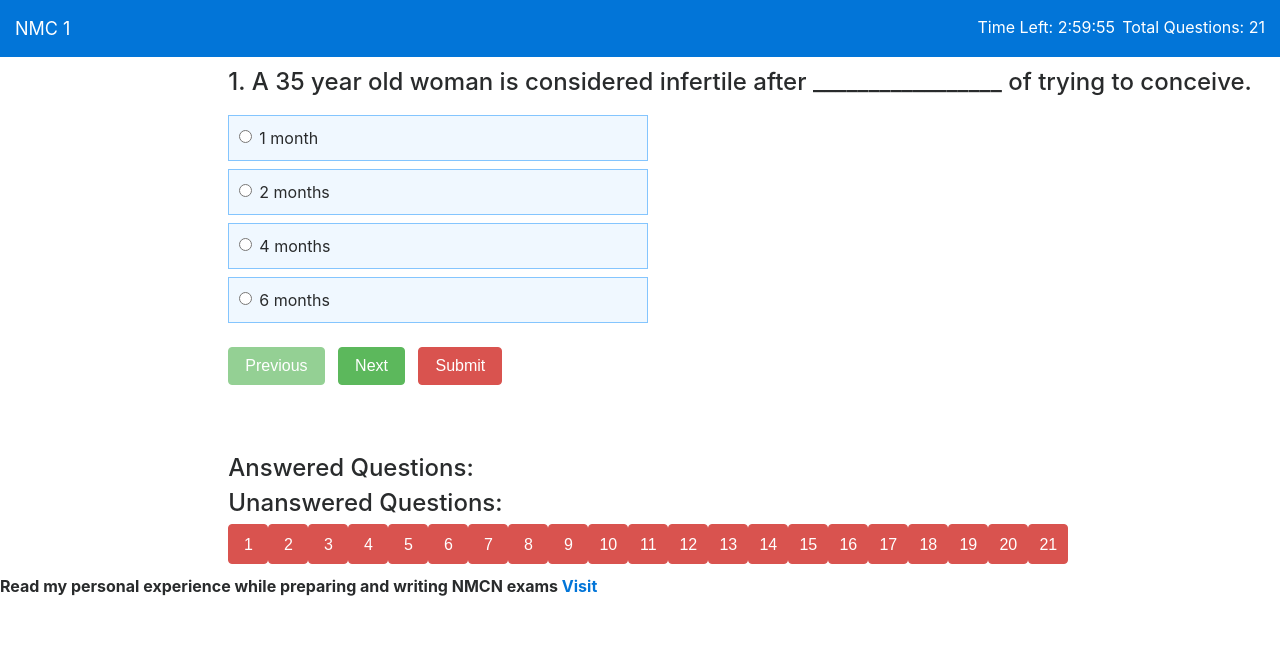
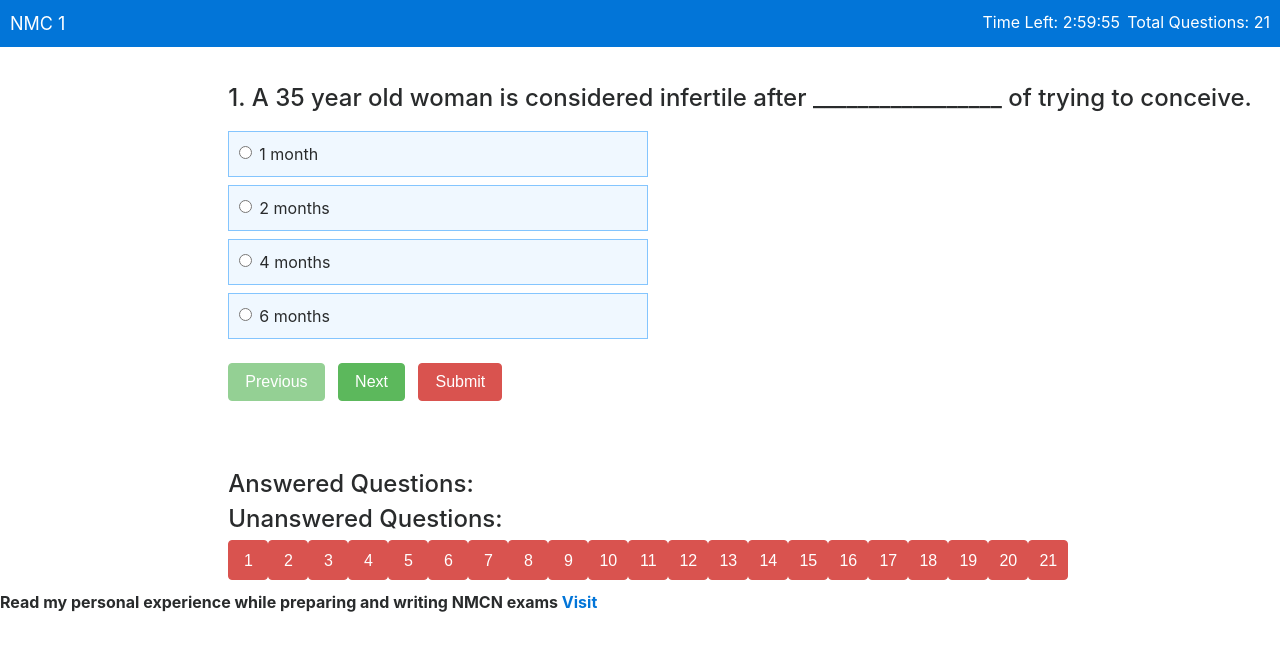
Before and after one commit to Orthority/N, a plain HTML site: page Index.html in a window 1280 px wide. Drawn offline with nearby package versions, Linux system fonts and the light colour scheme.

Commit message:
Update style1.css

```diff
--- a/style1.css
+++ b/style1.css
@@ -1,8 +1,8 @@
 .content {
-    margin-top: 54px;
+    margin-top: 70px;
 }
 .header {
-    padding: 15px;
+    padding: 10px;
     position: fixed;
     top: 0;
     width: 100%;
```
